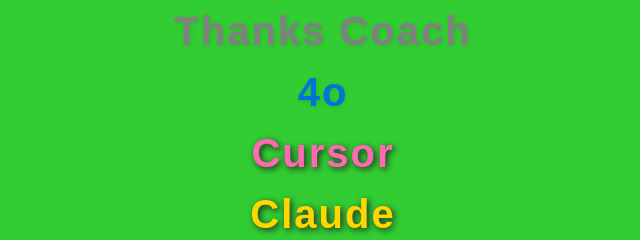
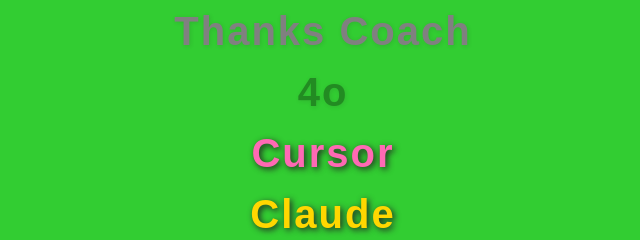
Before and after one commit to Matty6362/pubtest, a plain HTML site: page index.html in a window 1280 px wide. Shown: the part 123-363 px from the top of the page, 317-957 px from the left. Drawn offline with Linux system fonts and the light colour scheme.

Commit message:
Change 4o color to darker lime green (#228B22)

```diff
--- a/index.html
+++ b/index.html
@@ -30,7 +30,7 @@
 <body>
   <h1 style="color: red; font-size: 5em; text-shadow: 3px 3px 8px #555;">2025</h1>
   <h1 style="color: #808080;">Thanks Coach</h1>
-  <h1 style="color: #0074D9;">4o</h1>
+  <h1 style="color: #228B22;">4o</h1>
   <h1 style="color: #ff69b4; text-shadow: 2px 2px 6px #222;">Cursor</h1>
   <h1 style="color: #FFD700; text-shadow: 2px 2px 6px #222;">Claude</h1>
   <h1 style="color: #DC143C;">MY TIME</h1>
```
